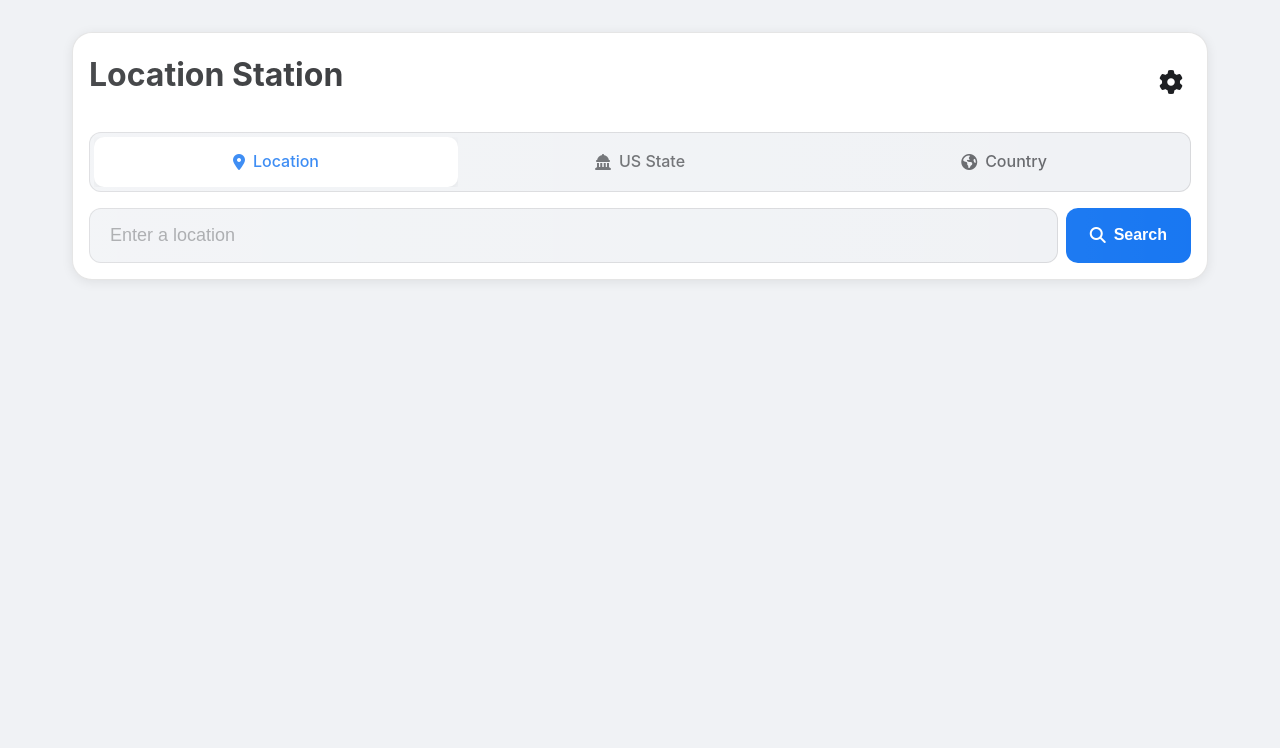
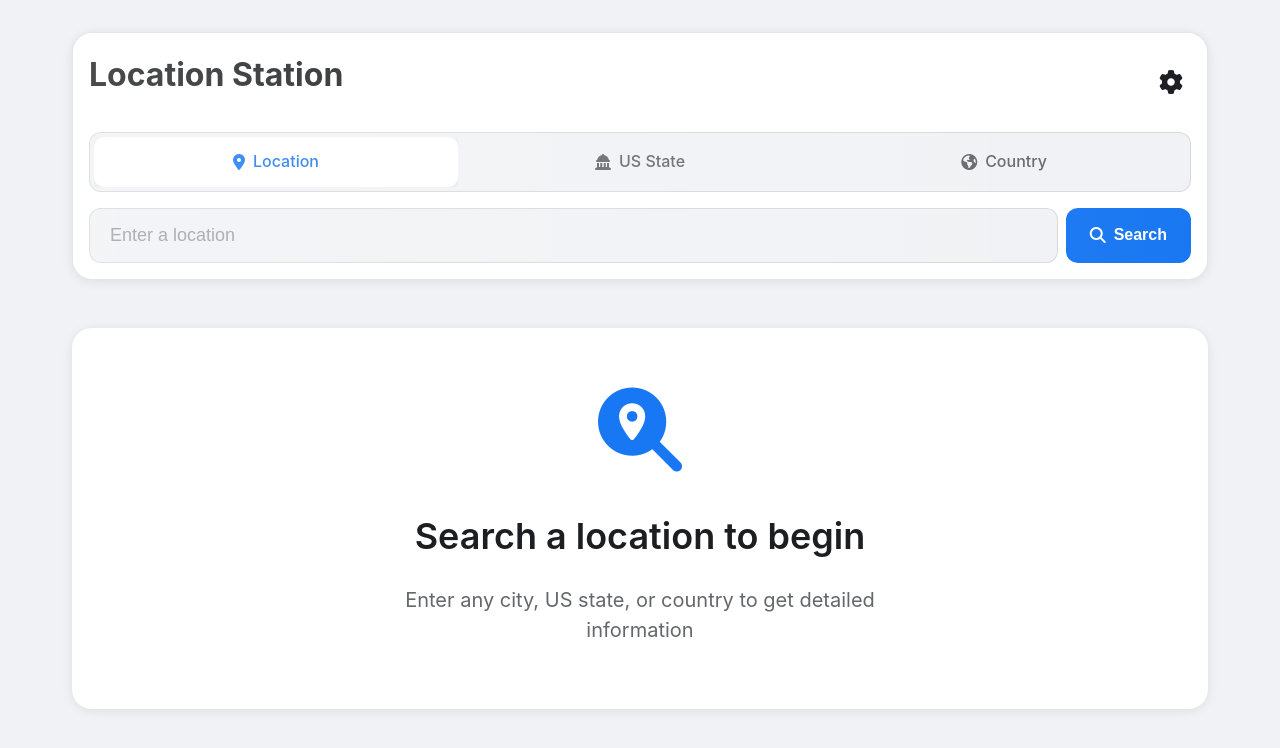
Before and after one commit to BowaCode/Location_Engine, a plain HTML site: page index.html in a window 1280 px wide. Drawn offline with nearby package versions, Linux system fonts and the light colour scheme.

Commit message:
Update index.html

```diff
--- a/index.html
+++ b/index.html
@@ -54,6 +54,15 @@
         <!-- Error Card -->
         <div id="errorContainer" class="card error-card" style="display: none;">
             <p id="errorText"></p>
+        </div>
+
+        <!-- Welcome Card -->
+        <div class="welcome-card" id="welcomeCard">
+            <div class="welcome-content">
+                <i class="fas fa-search-location"></i>
+                <h2>Search a location to begin</h2>
+                <p>Enter any city, US state, or country to get detailed information</p>
+            </div>
         </div>
 
         <!-- Results Container -->
```
